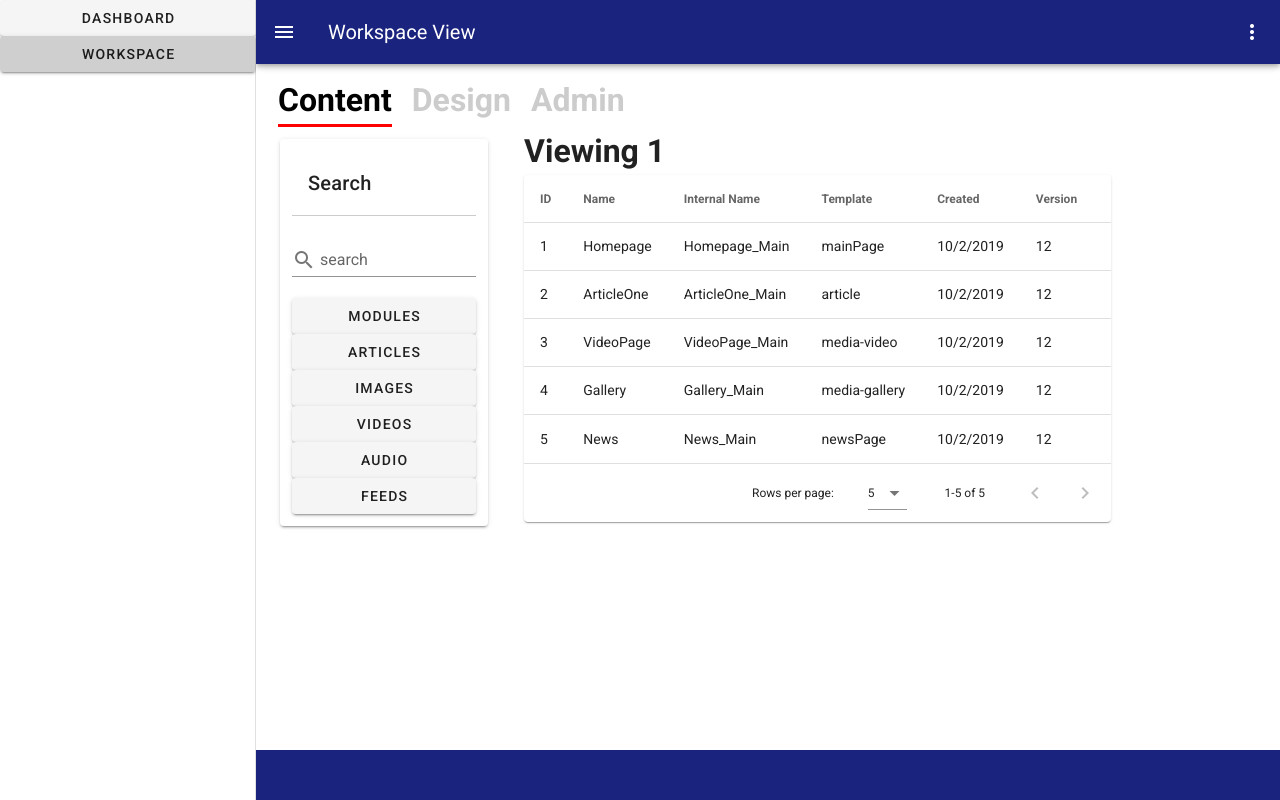
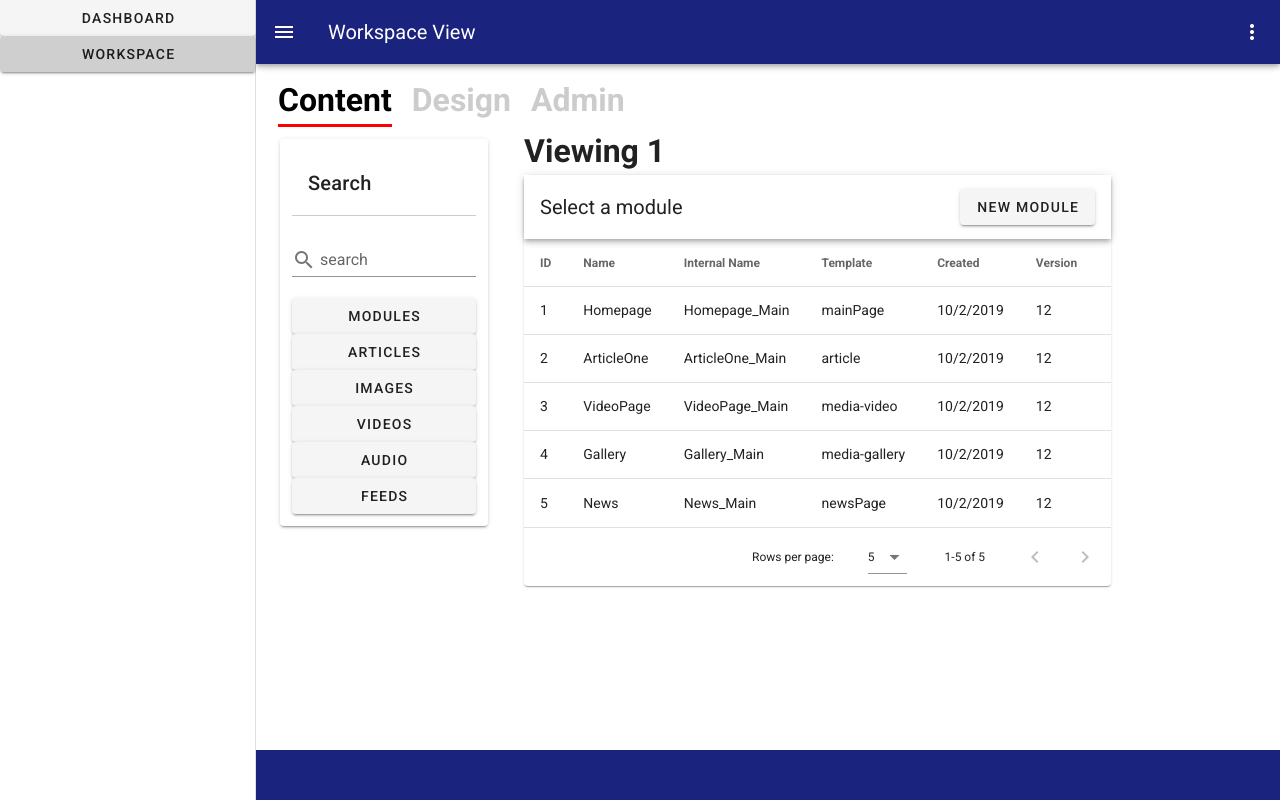
Before and after one commit to iingles/isaac-ingles-3790-final, a Vue app: page /workspace/1 in a window 1280 px wide. Built offline with nearby package versions, Linux system fonts and the light colour scheme.

Commit message:
added new module button and toolbar on search results

```diff
--- a/src/components/workspace/SearchResults.vue
+++ b/src/components/workspace/SearchResults.vue
@@ -7,11 +7,14 @@
       :items-per-page="5"
       class="elevation-1"
       >
+      <template v-slot:top>
+        <v-toolbar>
+          <v-toolbar-title>Select a module</v-toolbar-title>
+          <v-spacer></v-spacer>
+          <v-btn>New Module</v-btn>
+        </v-toolbar>
+      </template>
     </v-data-table>
-
-      <!-- <div v-for="mod in modules" :key="mod.id">
-       {{ mod.name }}
-      </div> -->
   </div>
 </template>
 
```
Lines whose indentation alone changed are shown as unchanged.
